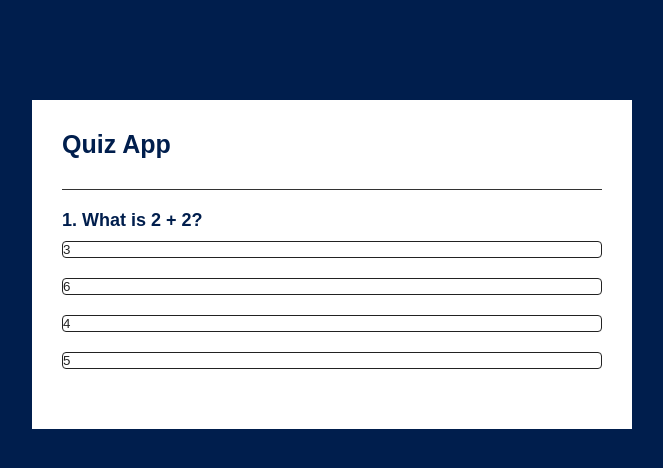
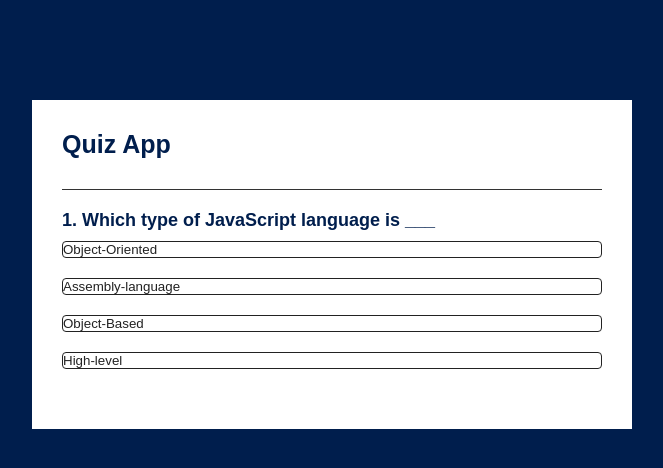
Before and after one commit to Rahultota12/Quiz, a plain HTML site: page index.html in a window 1280 px wide. Shown: the whole page, without its empty margins (308-971 px from the left). Drawn offline with Linux system fonts and the light colour scheme.

Commit message:
Add JavaScript Question

```diff
--- a/index.html
+++ b/index.html
@@ -12,10 +12,10 @@
       <div class="quiz">
         <h2 id="question">question goes here</h2>
         <div id="answer-button">
-          <button class="btn">1</button>
-          <button class="btn">2</button>
-          <button class="btn">3</button>
-          <button class="btn">4</button>
+          <button class="btn">A</button>
+          <button class="btn">B</button>
+          <button class="btn">C</button>
+          <button class="btn">D</button>
         </div>
         <button id="next-btn">Nest</button>
       </div>
--- a/index.js
+++ b/index.js
@@ -1,83 +1,83 @@
 const questions = [
   {
-    question: "What is 2 + 2?",
+    question: "Which type of JavaScript language is ___",
     answers: [
-      { text: "3", correct: false },
-      { text: "6", correct: false },
-      { text: "4", correct: true },
-      { text: "5", correct: false },
+      { text: "Object-Oriented", correct: false },
+      { text: "Assembly-language", correct: false },
+      { text: "Object-Based", correct: true },
+      { text: "High-level", correct: false },
     ],
   },
   {
-    question: "What is 2 * 2?",
+    question: " The function and  var are known as:",
     answers: [
-      { text: "2", correct: false },
-      { text: "4", correct: true },
-      { text: "8", correct: false },
-      { text: "10", correct: false },
+      { text: "Data types", correct: false },
+      { text: "Declaration statements", correct: true },
+      { text: "Prototypes", correct: false },
+      { text: "Keywords", correct: false },
     ],
   },
   {
-    question: "What is 3 + 3?",
+    question: " Which one of the following is an ternary operator",
     answers: [
-      { text: "6", correct: true },
-      { text: "12", correct: false },
-      { text: "5", correct: false },
-      { text: "9", correct: false },
+      { text: "?", correct: true },
+      { text: ":", correct: false },
+      { text: "-", correct: false },
+      { text: "+", correct: false },
     ],
   },
   {
-    question: "What is 5 - 2?",
+    question: " Which one of the following operator returns false if both values are equal?",
     answers: [
-      { text: "3", correct: true },
-      { text: "2", correct: false },
-      { text: "4", correct: false },
-      { text: "6", correct: false },
+      { text: "!=", correct: true },
+      { text: "!==", correct: false },
+      { text: "!", correct: false },
+      { text: "All of the above", correct: false },
     ],
   },
   {
-    question: "What is 4 * 3?",
+    question: "Which one of the following is not a keyword:",
     answers: [
-      { text: "8", correct: false },
-      { text: "16", correct: false },
-      { text: "12", correct: true },
-      { text: "10", correct: false },
+      { text: "with", correct: false },
+      { text: "debugger", correct: false },
+      { text: "use strict", correct: true },
+      { text: "if", correct: false },
     ],
   },
   {
-    question: "What is 10 / 2?",
+    question: "Which of the following keywords is used to define a variable in Javascript?",
     answers: [
-      { text: "3", correct: false },
-      { text: "5", correct: true },
-      { text: "8", correct: false },
-      { text: "10", correct: false },
+      { text: "var", correct: false },
+      { text: "let", correct: false },
+      { text: "Both A and B", correct: true },
+      { text: "None of the above", correct: false },
     ],
   },
   {
-    question: "What is 7 + 4?",
+    question: ` Which of the following syntax can be used to write "Hello World" in an alert box?`,
     answers: [
-      { text: "9", correct: false },
-      { text: "11", correct: true },
-      { text: "13", correct: false },
-      { text: "8", correct: false },
+      { text: `alertBox("Hello World")`, correct: false },
+      { text: `alert("Hello World")`, correct: true },
+      { text: `msgBox("Hello World")`, correct: false },
+      { text: `msg("Hello World")`, correct: false },
     ],
   },
   {
-    question: "What is 6 / 2?",
+    question: "What was the original name of JavaScript when it discovered?",
     answers: [
-      { text: "3", correct: true },
-      { text: "2", correct: false},
-      { text: "4", correct: false },
-      { text: "5", correct: false },
+      { text: "LiveScript", correct: false},
+      { text: "JScript", correct: false },
+      { text: "Mocha", correct: true },
+      { text: "EScript", correct: false },
     ],
   },
   {
-    question: "What is 8 - 5?",
+    question: "Which of the following is the correct way to write a comment in JavaScript code?",
     answers: [
-      { text: "2", correct: false },
-      { text: "4", correct: false },
-      { text: "1", correct: false },
-      { text: "3", correct: true },
+      { text: "/*This is a comment*/", correct: false },
+      { text: "$This is a comment$", correct: false },
+      { text: "**This is a comment**", correct: false },
+      { text: "//This is a comment", correct: true },
     ],
   },
 
```
